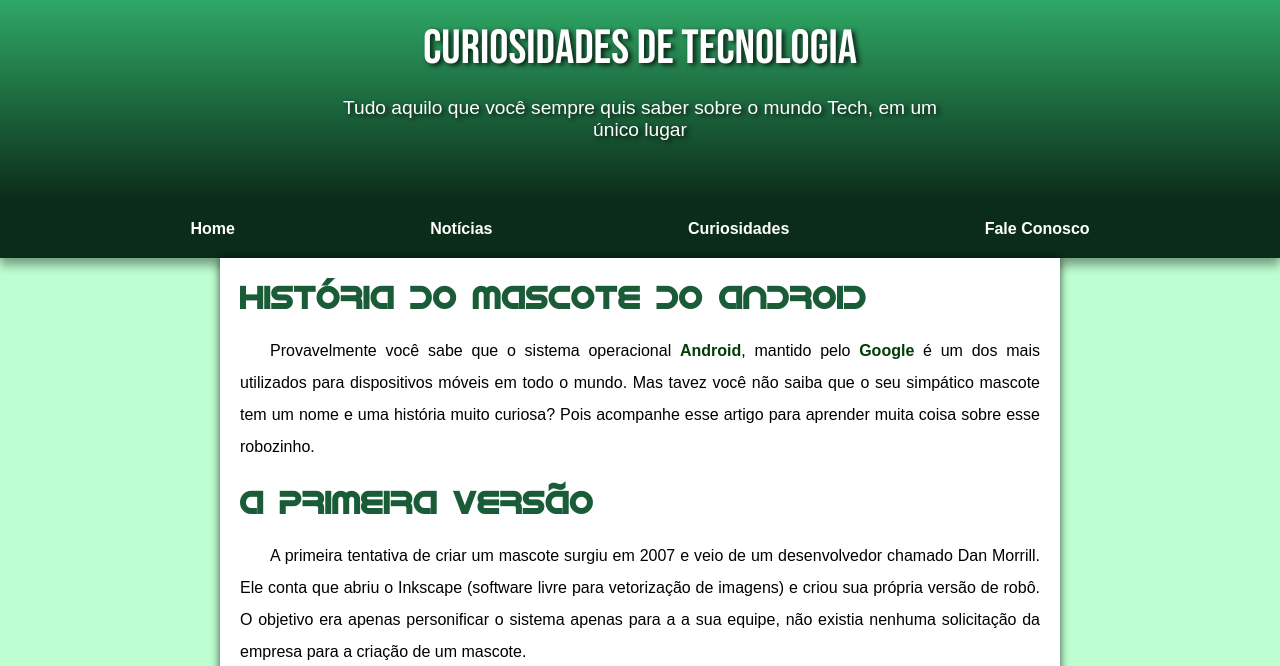
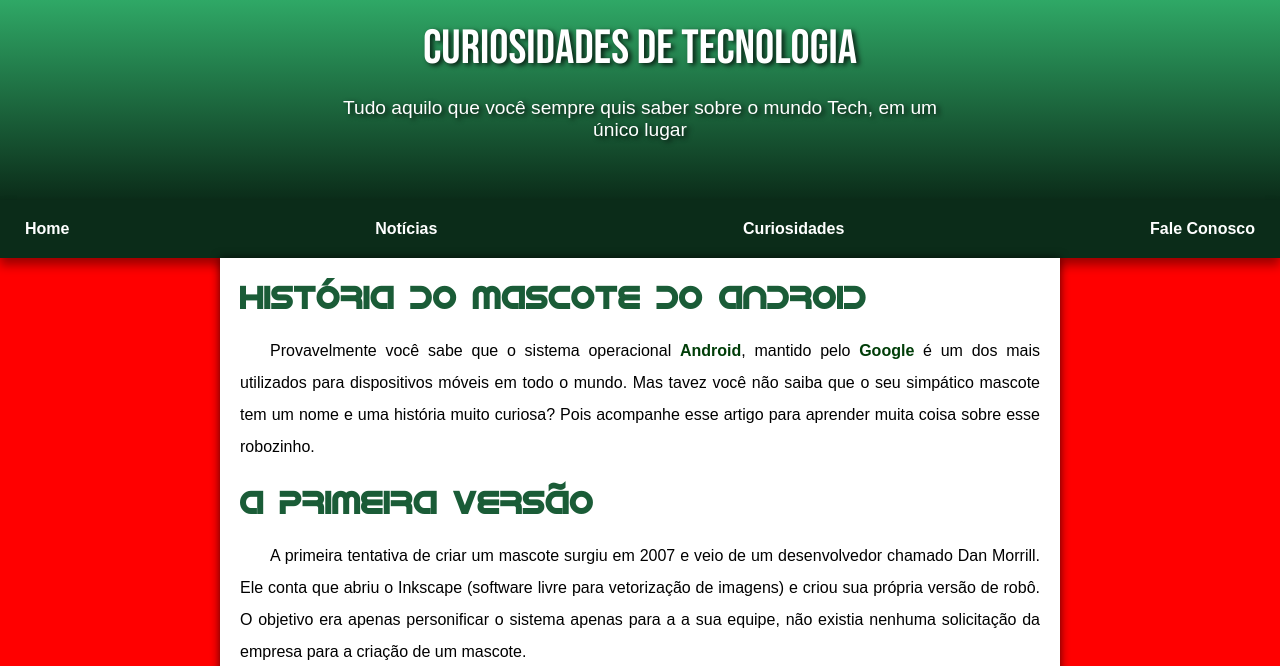
Before and after one commit to PedroAugustoGomes/projeto-android, a plain HTML site: page index.html in a window 1280 px wide. Shown: the top 666 px of the page. Drawn offline with Linux system fonts and the light colour scheme.

Commit message:
Update style.css

```diff
--- a/style.css
+++ b/style.css
@@ -1,7 +1,7 @@
 @charset "UTF-8";
 
 body{
-    background-color: var(--cor0);
+    background-color: red;
 }
 
 @font-face {
@@ -62,7 +62,7 @@ header > p{
 
 nav{
     display: flex;
-    justify-content: space-evenly;
+    justify-content: space-between;
 
     background-color: var(--cor5);
     padding: 10px;
```
